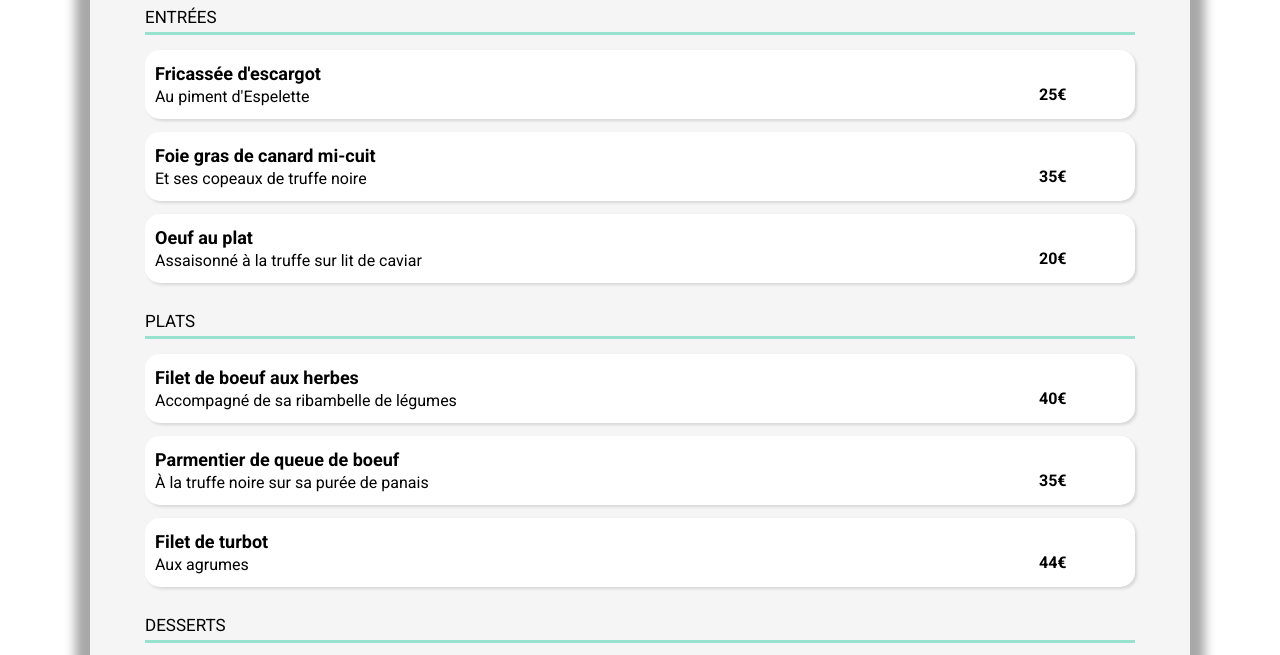
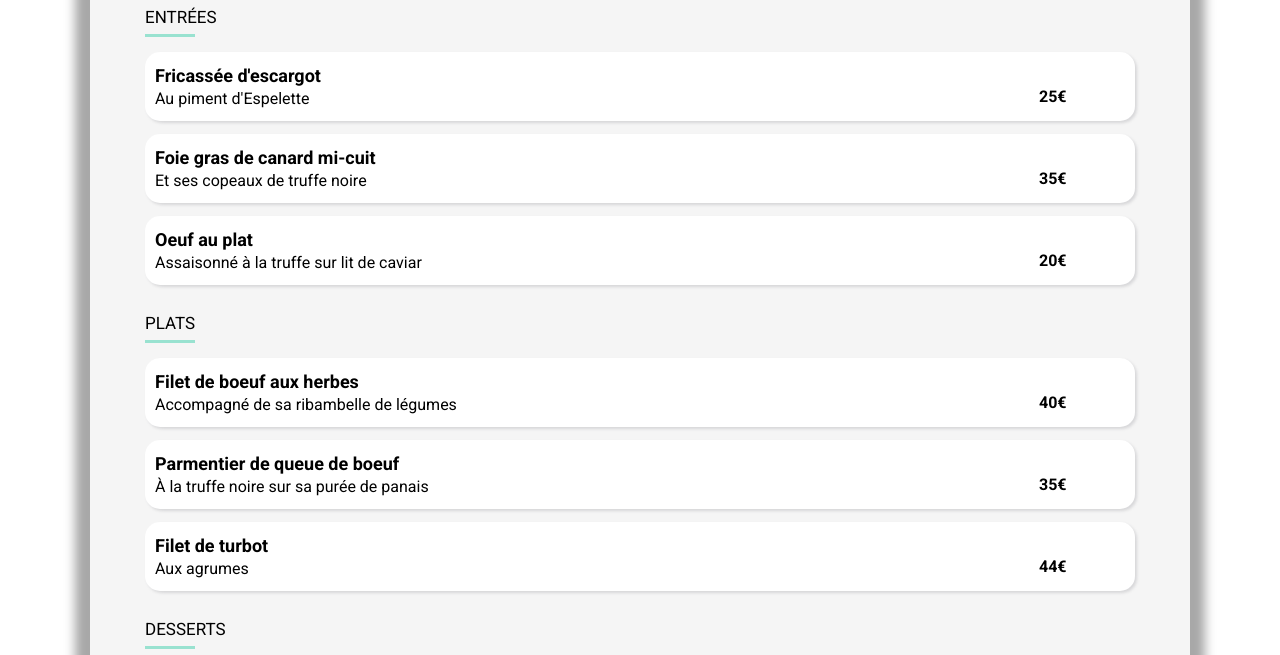
Before and after one commit to EmmanWA/EmmanuelWaret_3_18022022, a website: page menu_palette.html in a window 1280 px wide. Shown: the part 911-1566 px from the top of the page. Drawn offline with Linux system fonts and the light colour scheme; a web font is replaced by a local one.

Commit message:
ajustement finaux v1

```diff
--- a/css/desktop.css
+++ b/css/desktop.css
@@ -38,4 +38,8 @@
     .note {
         height: 500px;
     }
+
+    .green-line {
+        width: 5%;
+    }
 }
--- a/css/menu.css
+++ b/css/menu.css
@@ -79,9 +79,17 @@ header {
 .indic {
     font-size: 17px;
     margin-top: 10px;
+    margin-bottom: 5px;
+    padding-bottom: 2px;
+}
+
+.green-line {
+    width: 7%;
+    background-color: var(--tertiaire);
+    height: 3px;
+    margin-top: 2px;
     margin-bottom: 15px;
-    padding-bottom: 5px;
-    border-bottom: 3px var(--tertiaire) solid;
+    padding-bottom: 2px;
 }
 
 .ctn ul {
--- a/css/pages.css
+++ b/css/pages.css
@@ -230,8 +230,8 @@ body {
 }
 
 .fa-heart:active {
-  /*color: linear-gradient(var(--secondaire), var(--primaire));*/
-  color: #9356DC;
+  background: linear-gradient(var(--secondaire), var(--primaire));
+  /*color: #9356DC;*/
 }
 
 
--- a/menu_palette.html
+++ b/menu_palette.html
@@ -51,7 +51,7 @@
                 <div class="indic">
                     <p>ENTRÉES</p>
                 </div>
-
+                <div class="green-line"></div>
                 <ul>
                     <li class="delay1 slider">
                         <div class="ennonce">
@@ -92,6 +92,7 @@
                 <div class="indic">
                     <p>PLATS</p>
                 </div>
+                <div class="green-line"></div>
 
                 <ul>
                     <li class="delay1 slider">
@@ -133,7 +134,7 @@
                 <div class="indic">
                     <p>DESSERTS</p>
                 </div>
-
+                <div class="green-line"></div>
                 <ul>
                     <li class="delay1 slider">
                         <div class="ennonce">
```
Also changed, not shown: index.html (+1 -0 lines), menu_delice.html (+3 -3 lines), menu_francaise.html (+3 -3 lines), menu_note.html (+3 -3 lines).
